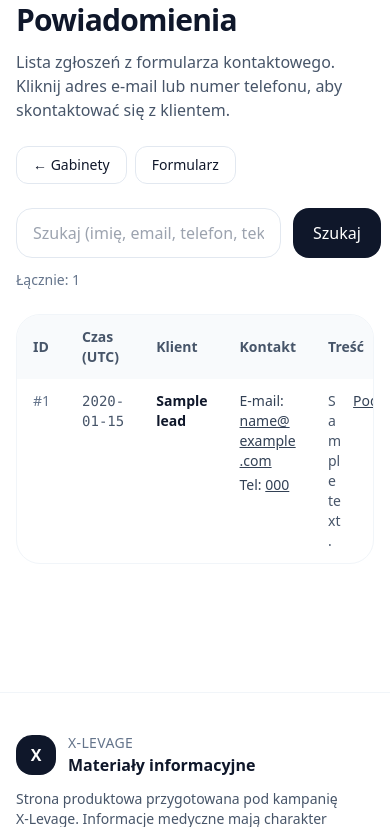
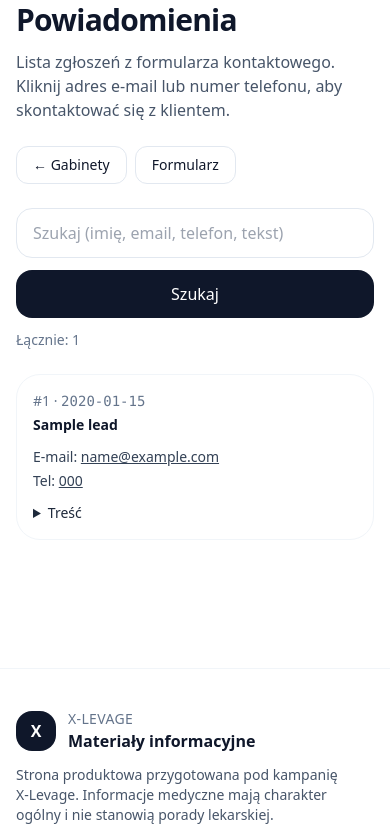
Before and after one commit to Stanislav-it/x-levage, a Flask app: page /admin/notifications in a window 390 px wide. Shown: the part 139-966 px from the top of the page. Run offline with Flask 3, Linux system fonts and the light colour scheme; the visitor is signed in with stand-in values (Sample User, id 1); tables that the repository leaves empty hold one stand-in row (values such as "Sample post"); some libraries are stand-ins or nearby versions.

```diff
--- a/static/css/site.css
+++ b/static/css/site.css
@@ -54,6 +54,31 @@ img, video { max-width: 100%; height: auto; }
 /* Prevent iOS Safari auto-zoom on inputs (font-size < 16px triggers zoom) */
 @media (max-width: 640px){
   input, select, textarea { font-size: 16px !important; }
+}
+
+/* Admin: mobile ergonomics */
+.admin-notifications-cards{ display: block; }
+.admin-notifications-table-wrap{ display: none; }
+
+@media (min-width: 640px){
+  .admin-notifications-cards{ display: none; }
+  .admin-notifications-table-wrap{ display: block; }
+}
+
+@media (max-width: 640px){
+  /* Sticky action bar on the clinic edit form */
+  .admin-edit-clinic{ padding-bottom: 110px; }
+  .admin-form-actions{
+    position: sticky;
+    bottom: 0;
+    z-index: 50;
+    background: rgba(255,255,255,.96);
+    backdrop-filter: blur(8px);
+    border-top: 1px solid rgba(226,232,240,1);
+    padding: 12px 16px;
+    margin-left: -16px;
+    margin-right: -16px;
+  }
 }
 
 
--- a/templates/admin/dashboard.html
+++ b/templates/admin/dashboard.html
@@ -16,14 +16,14 @@
     </div>
   </div>
 
-  <form class="mt-6 flex gap-3" method="get" action="{{ url_for('admin_dashboard') }}">
+  <form class="mt-6 flex flex-col sm:flex-row gap-3" method="get" action="{{ url_for('admin_dashboard') }}">
     <input name="q" value="{{ q }}" placeholder="Szukaj" class="flex-1 px-4 py-3 rounded-2xl border border-slate-200 focus:outline-none focus:ring-2 focus:ring-slate-200">
-    <select name="view" class="px-4 py-3 rounded-2xl border border-slate-200">
+    <select name="view" class="px-4 py-3 rounded-2xl border border-slate-200 w-full sm:w-auto">
       <option value="all" {% if view=='all' %}selected{% endif %}>Wszystkie</option>
       <option value="ambassadors" {% if view=='ambassadors' %}selected{% endif %}>Ambasadorzy</option>
       <option value="authorized" {% if view=='authorized' %}selected{% endif %}>Autoryzowane</option>
     </select>
-    <button class="px-5 py-3 rounded-2xl bg-slate-900 text-white hover:bg-slate-800">Filtruj</button>
+    <button class="px-5 py-3 rounded-2xl bg-slate-900 text-white hover:bg-slate-800 w-full sm:w-auto">Filtruj</button>
   </form>
 </section>
 
--- a/templates/admin/notifications.html
+++ b/templates/admin/notifications.html
@@ -17,9 +17,9 @@
     </div>
   </div>
 
-  <form class="mt-6 flex gap-3" method="get" action="{{ url_for('admin_notifications') }}">
+  <form class="mt-6 flex flex-col sm:flex-row gap-3" method="get" action="{{ url_for('admin_notifications') }}">
     <input name="q" value="{{ q }}" placeholder="Szukaj (imię, email, telefon, tekst)" class="flex-1 px-4 py-3 rounded-2xl border border-slate-200 focus:outline-none focus:ring-2 focus:ring-slate-200">
-    <button class="px-5 py-3 rounded-2xl bg-slate-900 text-white hover:bg-slate-800">Szukaj</button>
+    <button class="px-5 py-3 rounded-2xl bg-slate-900 text-white hover:bg-slate-800 w-full sm:w-auto">Szukaj</button>
   </form>
 
   {% if total is not none %}
@@ -28,7 +28,52 @@
 </section>
 
 <section class="max-w-6xl mx-auto px-4 pb-16">
-  <div class="rounded-3xl border border-slate-100 overflow-hidden">
+  {# Mobile-first cards #}
+  <div class="admin-notifications-cards">
+    <div class="grid gap-3">
+      {% for l in leads %}
+        <article class="rounded-3xl border border-slate-100 bg-white p-4">
+          <div class="flex items-start justify-between gap-3">
+            <div class="text-sm">
+              <div class="text-slate-500">#{{ l.id }} · <span class="font-mono">{{ l.created_at }}</span></div>
+              <div class="mt-1 font-semibold text-slate-900">{{ l.name or '—' }}</div>
+            </div>
+          </div>
+
+          <div class="mt-3 text-sm text-slate-700">
+            <div>
+              E‑mail:
+              {% if l.email %}
+                <a class="underline" href="mailto:{{ l.email }}">{{ l.email }}</a>
+              {% else %}
+                —
+              {% endif %}
+            </div>
+            <div class="mt-1">
+              Tel:
+              {% if l.phone %}
+                <a class="underline" href="tel:{{ (l.phone or '')|replace(' ','') }}">{{ l.phone }}</a>
+              {% else %}
+                —
+              {% endif %}
+            </div>
+          </div>
+
+          <details class="mt-3">
+            <summary class="cursor-pointer text-sm font-medium text-slate-800">Treść</summary>
+            <div class="mt-2 lead-message">{{ l.message or '—' }}</div>
+          </details>
+        </article>
+      {% endfor %}
+
+      {% if not leads %}
+        <div class="rounded-3xl border border-slate-100 bg-white p-6 text-slate-600">Brak zgłoszeń.</div>
+      {% endif %}
+    </div>
+  </div>
+
+  {# Desktop table #}
+  <div class="rounded-3xl border border-slate-100 overflow-hidden admin-notifications-table-wrap">
     <div class="overflow-x-auto">
       <table class="min-w-full text-sm admin-notifications-table">
         <thead class="bg-slate-50 text-slate-600">
@@ -85,14 +130,14 @@
   </div>
 
   {% if total_pages and total_pages > 1 %}
-    <div class="mt-6 flex items-center justify-between text-sm">
+    <div class="mt-6 flex flex-col sm:flex-row sm:items-center justify-between gap-3 text-sm">
       <div class="text-slate-600">Strona {{ page }} z {{ total_pages }}</div>
-      <div class="flex gap-2">
+      <div class="flex flex-col sm:flex-row gap-2">
         {% if page > 1 %}
-          <a class="px-4 py-2 rounded-xl border border-slate-200 hover:border-slate-300" href="{{ url_for('admin_notifications', page=page-1, q=q) }}">← Poprzednia</a>
+          <a class="px-4 py-2 rounded-xl border border-slate-200 hover:border-slate-300 w-full sm:w-auto text-center" href="{{ url_for('admin_notifications', page=page-1, q=q) }}">← Poprzednia</a>
         {% endif %}
         {% if page < total_pages %}
-          <a class="px-4 py-2 rounded-xl border border-slate-200 hover:border-slate-300" href="{{ url_for('admin_notifications', page=page+1, q=q) }}">Następna →</a>
+          <a class="px-4 py-2 rounded-xl border border-slate-200 hover:border-slate-300 w-full sm:w-auto text-center" href="{{ url_for('admin_notifications', page=page+1, q=q) }}">Następna →</a>
         {% endif %}
       </div>
     </div>
```
Also changed, not shown: templates/admin/clinic_form.html (+7 -7 lines).
